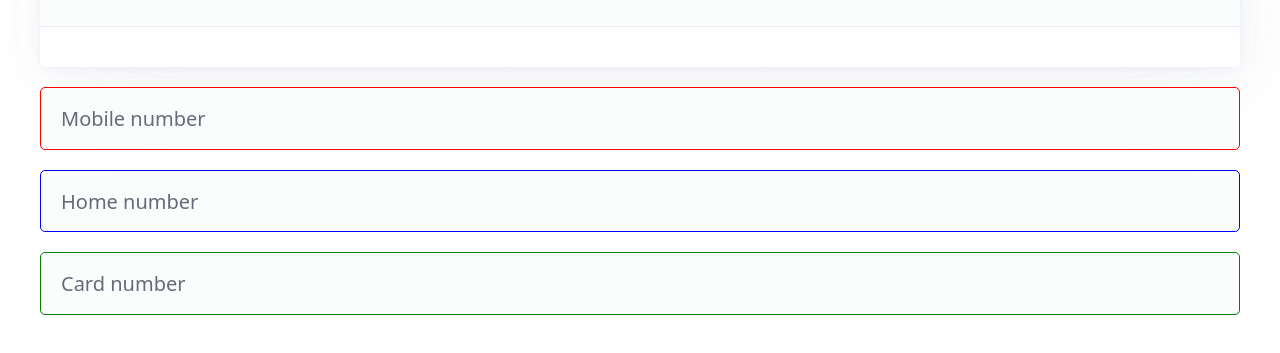
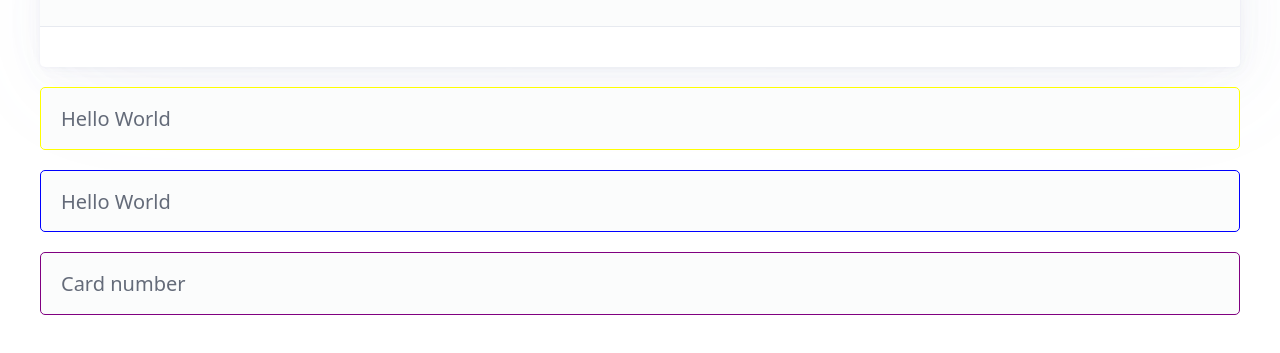
Before and after one commit to frlamy/angular-from-scratch, a website built with Vite: page index.html in a window 1280 px wide. Shown: the part 65-418 px from the top of the page. Built offline with nearby package versions, Linux system fonts and the light colour scheme.

Commit message:
Create directive decorators

```diff
--- a/index.html
+++ b/index.html
@@ -15,8 +15,8 @@
                 <h1>Angular</h1>
             </header>
         </article>
-        <input type="text" placeholder="Mobile number" data-phone-number>
-        <input type="text" data-has-spaces="false" data-border-color="blue" placeholder="Home number" data-phone-number>
+        <input type="text" placeholder="Mobile number" data-border-color="yellow" data-phone-number>
+        <input type="text" [data-has-spaces]="false" data-border-color="blue" placeholder="Home number" data-phone-number>
         <input type="text" placeholder="Card number" data-card-number>
     </div>
 </body>
--- a/package.json
+++ b/package.json
@@ -11,7 +11,11 @@
   "author": "",
   "license": "ISC",
   "devDependencies": {
+    "@types/lodash": "^4.17.13",
     "typescript": "^5.6.3",
     "vite": "^5.4.10"
+  },
+  "dependencies": {
+    "lodash": "^4.17.21"
   }
 }
--- a/src/app.ts
+++ b/src/app.ts
@@ -18,7 +18,6 @@ const providersMetadata: ProvidersMetadata = [
     }
 ];
 
-
 Angular.bootstrapApplication({
     declarations: declarations,
     providers: providersMetadata
--- /dev/null
+++ b/src/decorators/directive.ts
@@ -0,0 +1,10 @@
+import {DirectiveMetadata} from "../types";
+
+export function Directive(metadata:DirectiveMetadata) {
+    return function (decoratedClass) {
+        decoratedClass["selector"] = metadata.selector
+        decoratedClass["providers"] = metadata.providers
+
+        return decoratedClass;
+    }
+}
--- /dev/null
+++ b/src/decorators/hostbinding.ts
@@ -0,0 +1,26 @@
+import set from "lodash/set";
+
+/**
+ * Permet de lier une propriété de la directive à une propriété de l'élément HTML à laquelle ma directive est liée
+ *
+ * Exemple #1 :
+ * @HostBinding('placeholder')
+ * placeholderText = 'Hello World'
+ *
+ * Exemple #2 :
+ * @HostBinding('style.borderColor')
+ * borderColor = 'purple'
+ *
+ * @param attrName L'attribut que l'on souhaite lier à la propriété de la directive
+ * @constructor
+ */
+export function HostBinding(attrName) {
+    return function (decoratedClass, propName) {
+        const originalFunctionInit = decoratedClass["init"] || function(){}
+
+        decoratedClass["init"] = function () {
+            set(this.element, attrName, this[propName])
+            originalFunctionInit.call(this)
+        }
+    }
+}
--- /dev/null
+++ b/src/decorators/hostlistener.ts
@@ -0,0 +1,25 @@
+/**
+ * Permet de lier une méthode de la directive à un évènement qui aura lieu sur un élément HTML
+ * @param eventName L'évènement auquel on souhaite réagir et lier la méthode
+ *
+ * @param eventParams Le tableau des paramètres dont on a besoin pour lancer la fonction
+ * Exemple :
+ * @HostListener("input", ["event.target])
+ * onClick(target){}
+ *
+ */
+export function Hostlistener(eventName: string, eventParams: string[]) {
+    return function (decoratedClass, methodName) {
+
+        const originalFunctionInit = decoratedClass["init"] || function () {};
+
+        decoratedClass["init"] = function () {
+            this.element.addEventListener(eventName, (event) => {
+                const paramsToSend = eventParams.map(param => eval(param.toString()));
+                this[methodName](...paramsToSend)
+            })
+
+            originalFunctionInit.call(this)
+        }
+    }
+}
--- /dev/null
+++ b/src/decorators/input.ts
@@ -0,0 +1,23 @@
+/**
+ * Permet de récupérer une information dans l'attribut d'un élément auquel est rattaché moa directive
+ *
+ * @param attrName l'attribut dans lequel on veut récupérer une information
+ * @constructor
+ */
+export function Input(attrName: string) {
+    return function (decoratedClass, propName: string) {
+        const originalFunctionInit: Function = decoratedClass["init"] || function () {};
+
+        decoratedClass["init"] = function () {
+            if (this.element.hasAttribute(`[${attrName}]`)) {
+                this[propName] = this.element.getAttribute(`[${attrName}]`) !== 'false';
+            }
+
+            if (this.element.hasAttribute(attrName)) {
+                this[propName] = this.element.getAttribute(attrName)
+            }
+
+            originalFunctionInit.call(this)
+        }
+    }
+}
--- a/src/directives/card-number.directive.ts
+++ b/src/directives/card-number.directive.ts
@@ -5,6 +5,8 @@ export class CreditCardDirective {
     static selector = "[data-card-number]";
 
     hasSpaces = true;
+
+    borderColor = "purple";
 
     constructor(
         public element: HTMLInputElement,
@@ -17,7 +19,7 @@ export class CreditCardDirective {
     }
 
     init(){
-        this.element.style.borderColor = 'green';
+        this.element.style.borderColor = this.borderColor;
 
         this.hasSpaces = this.element.getAttribute('data-has-spaces') !== 'false';
 
--- a/src/directives/phone-number.directive.ts
+++ b/src/directives/phone-number.directive.ts
@@ -1,25 +1,29 @@
 import {Formatter} from "../services/formatter";
+import {Directive} from "../decorators/directive";
+import {Input} from "../decorators/input";
+import {Hostlistener} from "../decorators/hostlistener";
+import {HostBinding} from "../decorators/hostbinding";
 
+@Directive({
+    selector: "[data-phone-number]",
+})
 export class PhoneNumberDirective {
-    static selector = "[data-phone-number]";
+    @Input('data-border-color')
+    @HostBinding('style.borderColor')
+    borderColor = 'red';
 
+    @Input('data-has-spaces')
     hasSpaces = true;
 
-    borderColor = 'red';
+    @HostBinding('placeholder')
+    placeholderText:string = "Hello World";
+
+    @Hostlistener('input', ["event.target"])
+    formatNumber (element: HTMLInputElement) {
+        element.value = this.formatter.formatNumber(element.value, 10, 2, this.hasSpaces);
+    }
 
     constructor(public element: HTMLInputElement, private formatter: Formatter) {}
 
-    formatNumber (element: HTMLInputElement) {
-        element.value = this.formatter.formatNumber(element.value, 10, 2, true);
-    }
-
-    init(){
-        this.hasSpaces = this.element.getAttribute('data-has-spaces') !== 'false';
-
-        this.element.style.borderColor = this.element.getAttribute('data-border-color') || this.borderColor ;
-
-        this.element.addEventListener('input', (event) => {
-            this.formatNumber(event.target as HTMLInputElement)
-        })
-    }
+    init(){}
 }
--- /dev/null
+++ b/tsconfig.json
@@ -0,0 +1,6 @@
+{
+  "compilerOptions": {
+    "experimentalDecorators": true,
+    "esModuleInterop": true
+  }
+}
```
Also changed, not shown: src/types.ts (+12 -0 lines).
